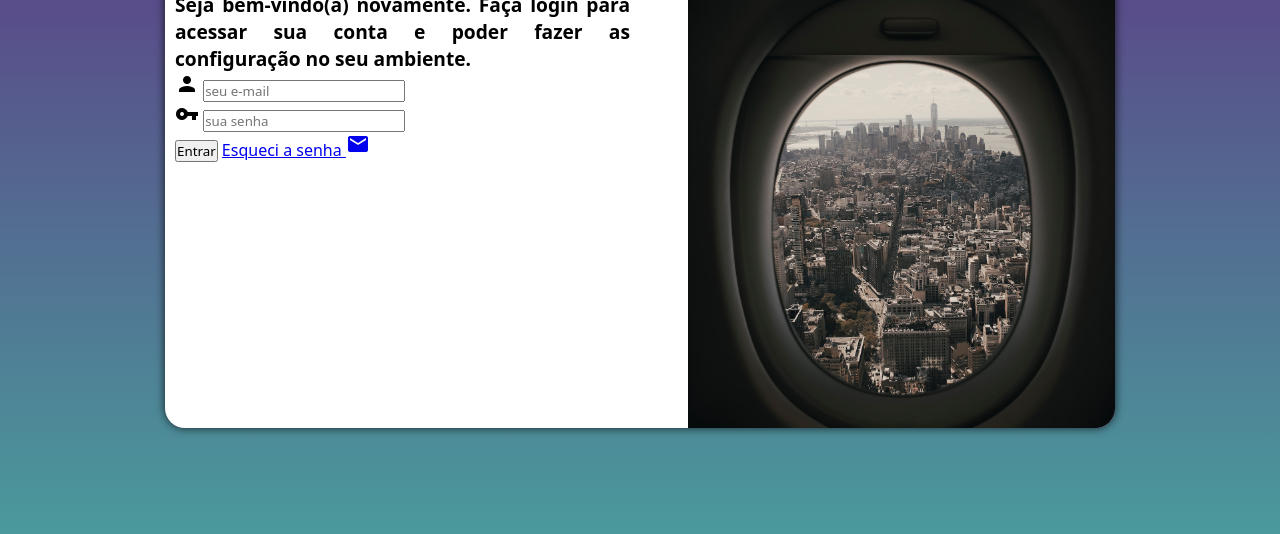
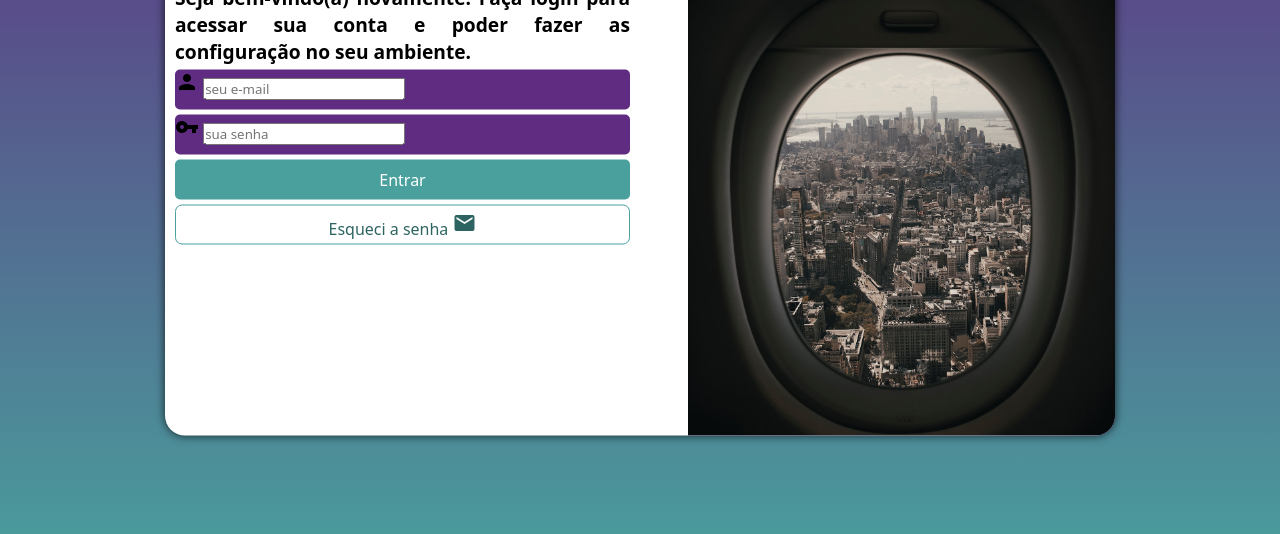
Before and after one commit to Danilomr305/projeto-login, a plain HTML site: page index.html in a window 1280 px wide. Shown: the part 222-756 px from the top of the page. Drawn offline with Linux system fonts and the light colour scheme.

Commit message:
atualização

```diff
--- a/estilos/style.css
+++ b/estilos/style.css
@@ -30,7 +30,7 @@ main {
     width: 100vw;
 }
 
-section {
+section#login {
     position: absolute;
     top: 50%;
     left: 50%;
@@ -38,7 +38,7 @@ section {
     overflow: hidden;
     background-color: white;
     width: 250px;
-    height: 500px;
+    height: 515px;
     border-radius: 20px;
     box-shadow: 0px 0px 10px rgba(0, 0, 0, 0.750);
 
@@ -69,3 +69,55 @@ div#formulario > p {
     text-align: justify;
     font-weight: bolder;
 }
+
+form > div.campo {
+    background-color: #5f2c82;
+    display: block;
+    width: 100%;
+    height: 40px;
+    border-radius: 5px;
+    margin: 5px 0px;
+}
+
+div.campo > label {
+    display: none;
+}
+
+form > input[type=submit] {
+    display: block;
+    font-size: 1em;
+    width: 100%;
+    height: 40px;
+    background-color: #49a09d;
+    color: white;
+    border: none;
+    border-radius: 5px;
+    cursor: pointer;
+}
+
+form > input[type=submit]:hover {
+    background-color: #2d6462;
+}
+
+form > a.botao {
+    display: block;
+    text-align: center;
+    font-size: 1em;
+    width: 100%;
+    height: 40px;
+    padding-top: 5px;
+    margin-top: 5px;
+    background-color: white;
+    color: #2d6462;
+    border: 1px solid #49a09d;
+    border-radius: 7px;
+    text-decoration: none;
+}
+
+form > a.botao:hover {
+    background-color: #49a09d;
+}
+
+form > a.botao > i {
+    font-size: 0.8em;
+}
--- a/index.html
+++ b/index.html
@@ -20,18 +20,18 @@
                  <h1>Login</h1>
                  <p>Seja bem-vindo(a) novamente. Faça login para acessar sua conta e poder fazer as configuração no seu ambiente.</p>
                  <form action="login.php" method="post">
-                    <div calk>
+                    <div class="campo">
                         <span class="material-icons">person</span>
                         <input type="email" autocomplete="email" name="login" id="ilogin" placeholder="seu e-mail" required maxlength="30">
-                        <label for="ilogin"></label>
+                        <label for="ilogin">Login</label>
                     </div>
                     <div class="campo">
                         <span class="material-icons">vpn_key</span>
                         <input type="password" autocomplete="current-password" name="senha" id="isenha" placeholder="sua senha" required minlength="8" maxlength="20">
-                        <label for="isenha"></label>
+                        <label for="isenha">Senha</label>
                     </div>
                     <input type="submit" value="Entrar">
-                    <a href="esqueci.html">Esqueci a senha <span class="material-icons">mail</span></a>
+                    <a href="esqueci.html" class="botao">Esqueci a senha <span class="material-icons">mail</span></a>
                  </form>
             </div>
         </section>
```
